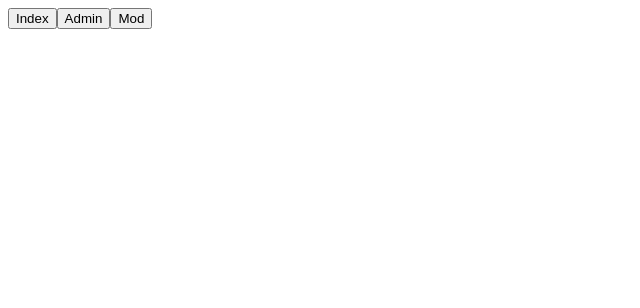
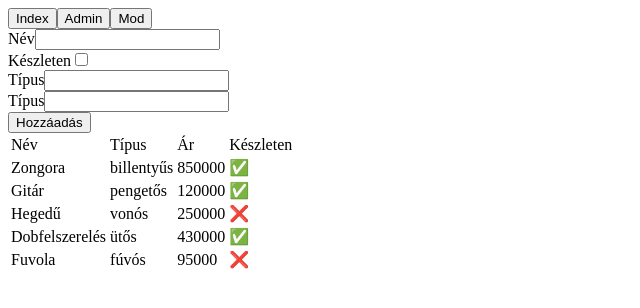
Before and after one commit to tdBate/hangszerekReactMasodikTD, a React (Vite) app: page / in a window 1280 px wide. Both pictures are taken after a click on the button "Admin". Shown: the top 308 px of the page, without its empty margins (0-640 px from the left). Built offline with nearby package versions, Linux system fonts and the light colour scheme.

Commit message:
hozzaadas

```diff
--- a/src/App.tsx
+++ b/src/App.tsx
@@ -1,18 +1,56 @@
 import { useState } from 'react'
 import './App.css'
 import { HangszerTabla } from "./components/HangszerTabla"
-import { hangszerek, type OldalTipus } from "./data"
+import { hangszerek, type OldalTipus, type Hangszer } from "./data"
 
 function App() {
   const [data, setData] = useState(hangszerek)
   const [currentSite, setCurrentSite] = useState<OldalTipus>("index")
 
+  function hozzaad(e: FormEvent<HTMLFormElement>) {
+    e.preventDefault();
+    const form = e.currentTarget;
+    const formData = new FormData(form);
+
+    const hangszer: Hangszer = {
+      nev: formData.get("nev")!.toString() ?? "",
+      tipus: formData.get("tipus")!.toString() ?? "",
+      ar: parseInt(formData.get("ar")!.toString()) ?? 0,
+      keszleten: true
+    }
+
+    setData([hangszer, ...data]);
+  }
+
   return (
     <>
-      <button onClick={()=>setCurrentSite("index")}>Index</button>
-      <button onClick={()=>setCurrentSite("admin")}>Admin</button>
-      <button onClick={()=>setCurrentSite("mod")}>Mod</button>
+      <button onClick={() => setCurrentSite("index")}>Index</button>
+      <button onClick={() => setCurrentSite("admin")}>Admin</button>
+      <button onClick={() => setCurrentSite("mod")}>Mod</button>
 
+
+      {
+        currentSite == "admin" && (
+          <div>
+            <form onSubmit={hozzaad}>
+              <label htmlFor="nev">Név</label>
+              <input name='nev' id="nev" type="text" /><br />
+
+              <label htmlFor="keszleten">Készleten</label>
+              <input name='keszleten' id="keszleten" type="checkbox" /><br />
+
+              <label htmlFor="tipus">Típus</label>
+              <input type="text" name='tipus' /><br />
+
+              <label htmlFor="ar">Típus</label>
+              <input type="number" name='ar' /><br />
+
+              <button type="submit">Hozzáadás</button><br />
+            </form>
+            <HangszerTabla data={data}></HangszerTabla>
+          </div>
+        )
+      }
 
       {
         currentSite == "index" && (
```
Lines whose indentation alone changed are shown as unchanged.
